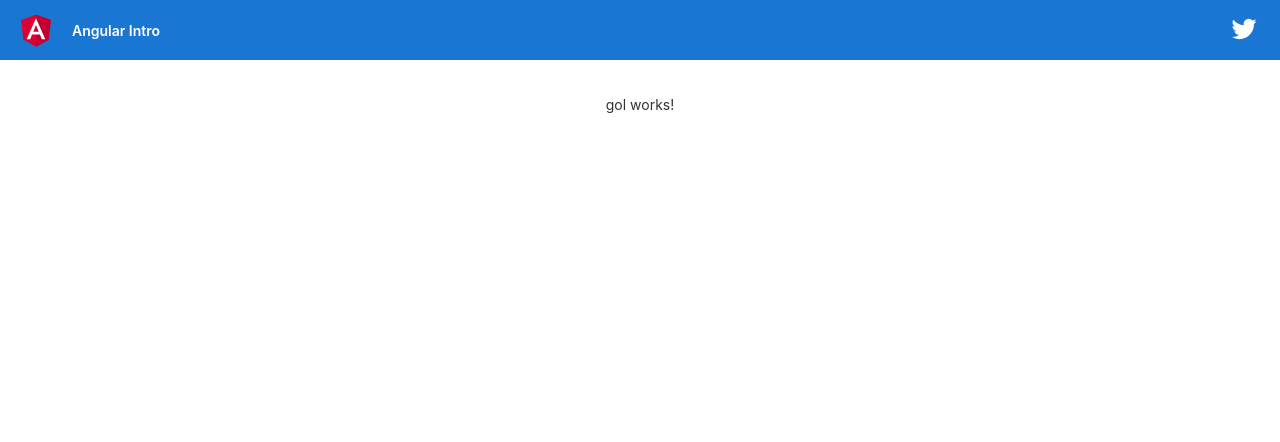
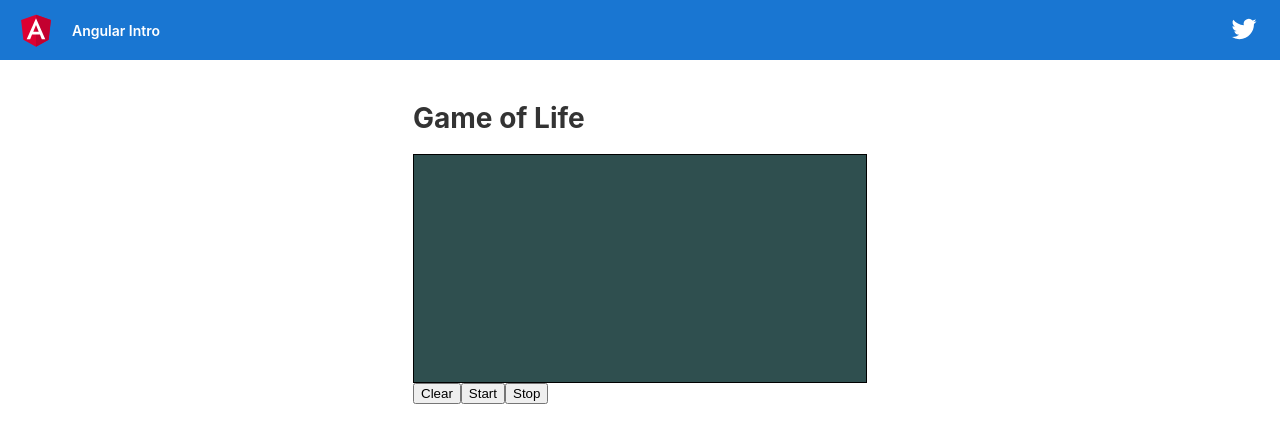
Before and after one commit to CPerezMartin/GameOfLife, an Angular app: page / in a window 1280 px wide. Shown: the top 442 px of the page. Built offline with nearby package versions, Linux system fonts and the light colour scheme.

Commit message:
grid created

```diff
--- a/src/app/gol/gol.component.html
+++ b/src/app/gol/gol.component.html
@@ -1 +1,16 @@
-<p>gol works!</p>
+<h1>Game of Life</h1>
+
+<table>
+  <tr *ngFor="let row of rows">
+    <td *ngFor="let col of row.cols"
+      ngClass="{}"
+      class="cell">
+  </td>
+  </tr>
+</table>
+
+<div class="controls">
+  <button>Clear</button>
+  <button>Start</button>
+  <button>Stop</button>
+</div>
--- a/src/app/gol/gol.component.scss
+++ b/src/app/gol/gol.component.scss
@@ -0,0 +1,13 @@
+table {
+  border: 1px solid black;
+  background-color: darkslategrey;
+}
+
+.cell{
+  height: 5px;
+  width: 5px;
+
+  &.active {
+    background-color: cornflowerblue;
+  }
+}
--- a/src/app/gol/gol.component.ts
+++ b/src/app/gol/gol.component.ts
@@ -1,4 +1,4 @@
-import { Component, OnInit } from '@angular/core';
+import { Component, OnInit, ɵCompiler_compileModuleSync__POST_R3__ } from '@angular/core';
 
 @Component({
   selector: 'app-gol',
@@ -7,9 +7,35 @@ import { Component, OnInit } from '@angular/core';
 })
 export class GolComponent implements OnInit {
 
-  constructor() { }
+  rowMax = 25;
+  colMax = 50;
+  rows = [];
+
+
+  constructor() {
+
+  }
 
   ngOnInit(): void {
+   this.rows = this.createGrid(this.rowMax, this.colMax);
+   console.log('CONSOLE:: GolComponent -> ngOnInit -> this.rows', this.rows);
+   console.log('CONSOLE:: GolComponent -> ngOnInit -> this.rows.cols', this.rows[5].cols);
+  }
+
+  createGrid = (rows: number, cols: number) => {
+    const output = [];
+    for (let i = 0; i < rows; i++){
+      const col = [];
+      for ( let j = 0; j < cols; j++){
+        const cell = {
+          active: false,
+          neighbours: 0
+        };
+        col.push(cell);
+      }
+      output.push({cols: col});
+    }
+    return output;
   }
 
 }
```
